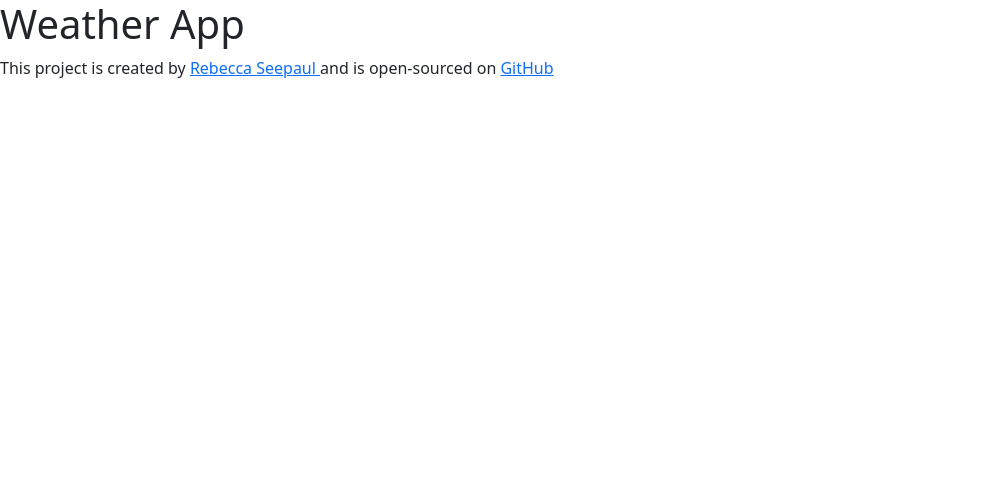
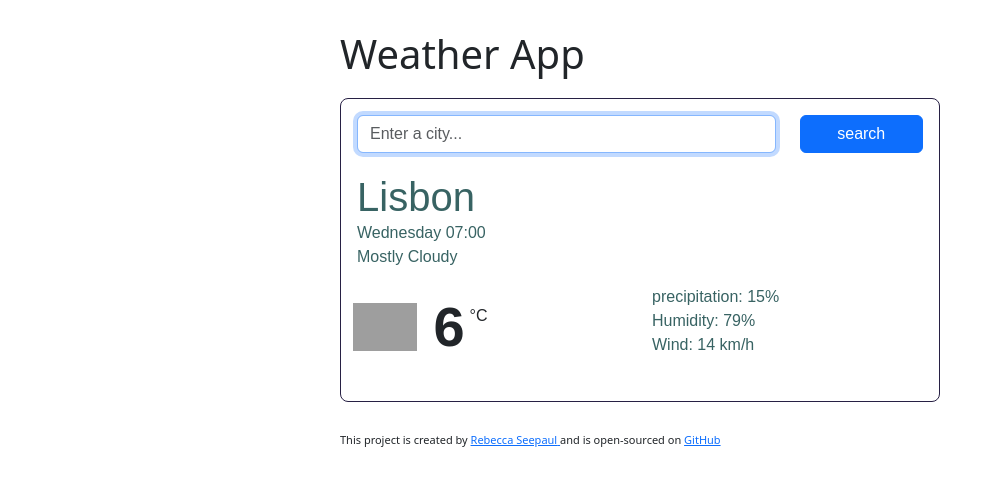
Before and after one commit to BeccaCS/react-app-project, a React (Create React App) app: page / in a window 1280 px wide. Shown: the top 486 px of the page, without its empty margins (0-1003 px from the left). Built offline with nearby package versions, Linux system fonts and the light colour scheme; grey boxes are pictures that could not be loaded; the HTML template or start-up script is replaced by a standard one.

Commit message:
Added CSS styling

```diff
--- a/src/App.css
+++ b/src/App.css
@@ -0,0 +1,9 @@
+.App {
+  max-width: 600px;
+  margin: 30px auto;
+}
+
+.App footer {
+  font-size: 11px;
+  margin: 30px 0;
+}
--- a/src/App.js
+++ b/src/App.js
@@ -1,4 +1,5 @@
 import logo from "./logo.svg";
+import Weather from "./Weather";
 import "./App.css";
 
 export default function App() {
@@ -6,7 +7,7 @@ export default function App() {
     <div className="App">
       <div className="Container">
         <h1> Weather App</h1>
-
+        <Weather />
         <footer>
           This project is created by{" "}
           <a href="https://rebeccaseepaul.netlify.app/" target="_blank">
--- /dev/null
+++ b/src/Weather.css
@@ -0,0 +1,51 @@
+.weather {
+  font-family: Arial, Helvetica, sans-serif;
+  border: 1px solid #272044;
+  padding: 16px;
+  margin: 20px auto;
+
+  border-radius: 8px;
+}
+
+.weather form {
+  margin-bottom: 20px;
+}
+
+.weather h1 {
+  color: rgb(56, 99, 99);
+  margin-top: 0;
+  margin-bottom: 0.5rem;
+  font-weight: 500;
+  line-height: 1.2;
+  margin: 0;
+}
+
+.weather ul {
+  margin: 0;
+  padding: 0;
+}
+
+.weather li {
+  color: rgb(56, 99, 99);
+  list-style: none;
+}
+
+.weather img {
+  position: relative;
+  right: 4px;
+  bottom: 15px;
+  margin-right: 8px;
+  width: 64px;
+}
+
+.weather .temperature {
+  font-weight: bold;
+  font-size: 56px;
+}
+
+.weather .unit {
+  font-size: 16px;
+  position: relative;
+  top: -25px;
+  margin-left: 5px;
+}
--- /dev/null
+++ b/src/Weather.js
@@ -0,0 +1,50 @@
+import React from "react";
+import "./Weather.css";
+
+export default function Weather() {
+  return (
+    <div className="weather">
+      <form>
+        <div className="row">
+          <div className="col-9">
+            <input
+              type="search"
+              placeholder="Enter a city..."
+              className="form-control"
+              autoFocus="on"
+            />
+          </div>
+          <div className="col-3">
+            <input
+              type="submit"
+              value="search"
+              className="btn btn-primary w-100"
+            />
+          </div>
+        </div>
+      </form>
+      <h1>Lisbon</h1>
+      <ul>
+        <li>Wednesday 07:00</li>
+        <li>Mostly Cloudy</li>
+      </ul>
+      <div className="row my-3">
+        <div className="col-6">
+          <img
+            src="https://ssl.gstatic.com/onebox/weather/64/sunny_s_cloudy.png"
+            alt="Mostly clear"
+          />{" "}
+          <span className="temperature">6</span>
+          <span className="unit">°C</span>
+        </div>
+        <div className="col-6">
+          <ul>
+            <li>precipitation: 15%</li>
+            <li>Humidity: 79%</li>
+            <li>Wind: 14 km/h</li>
+          </ul>
+        </div>{" "}
+      </div>
+    </div>
+  );
+}
```
